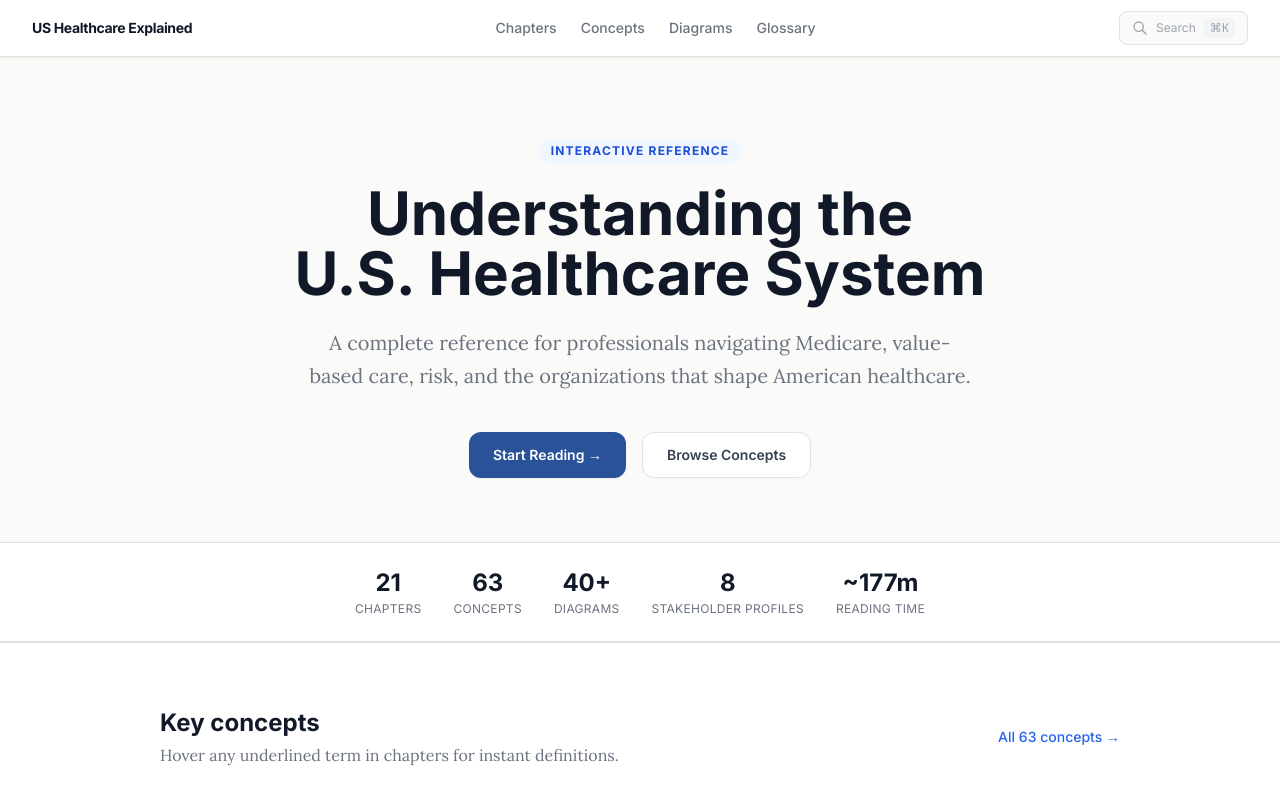
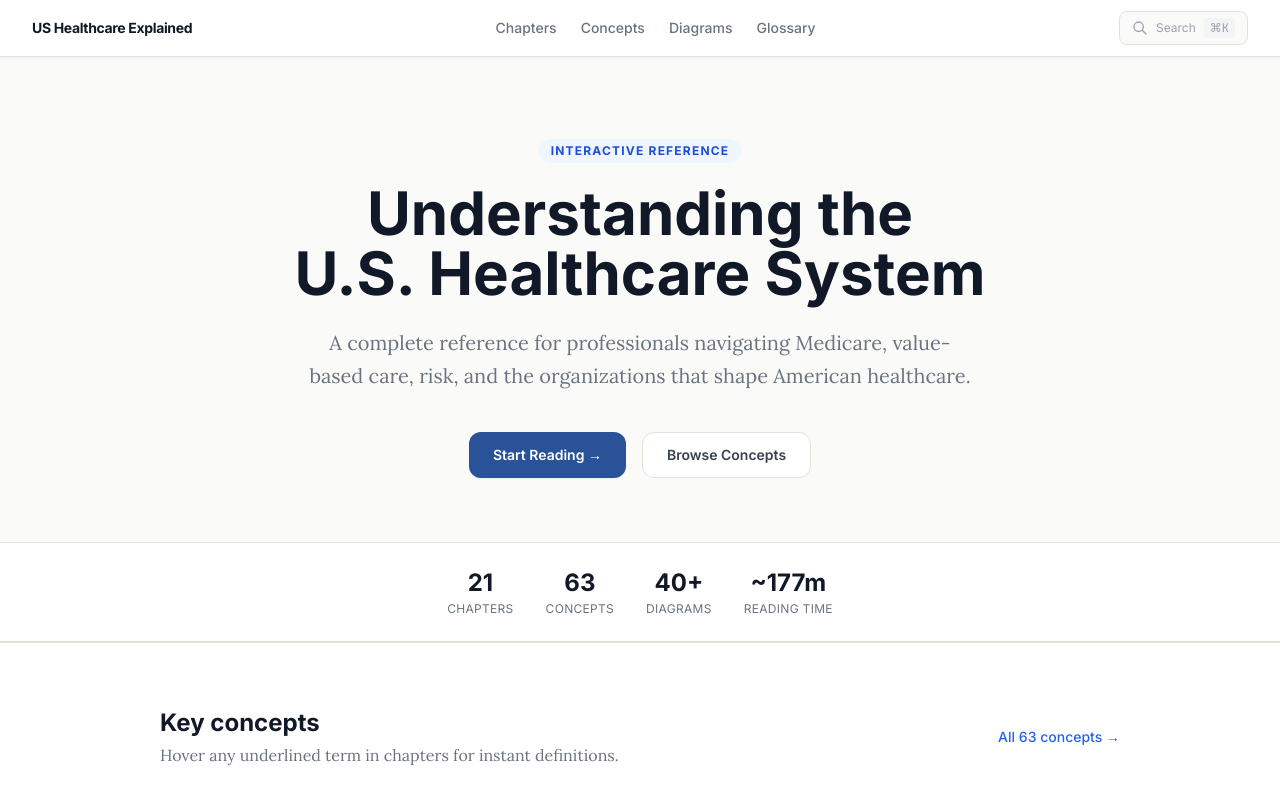
Before and after one commit to Poley77/us-healthcare-explained, a Next.js app: page /us-healthcare-explained/ in a window 1280 px wide. Shown: the top 798 px of the page. Built offline with nearby package versions, Linux system fonts and the light colour scheme.

Commit message:
Remove stakeholder profiles stat

```diff
--- a/src/app/page.jsx
+++ b/src/app/page.jsx
@@ -40,7 +40,6 @@ export default function HomePage() {
             [String(chapters.length), 'Chapters'],
             [String(vocabulary.length), 'Concepts'],
             ['40+', 'Diagrams'],
-            ['8', 'Stakeholder Profiles'],
             [`~${totalReadingTime}m`, 'Reading Time'],
           ].map(([num, label]) => (
             <div key={label}>
```
